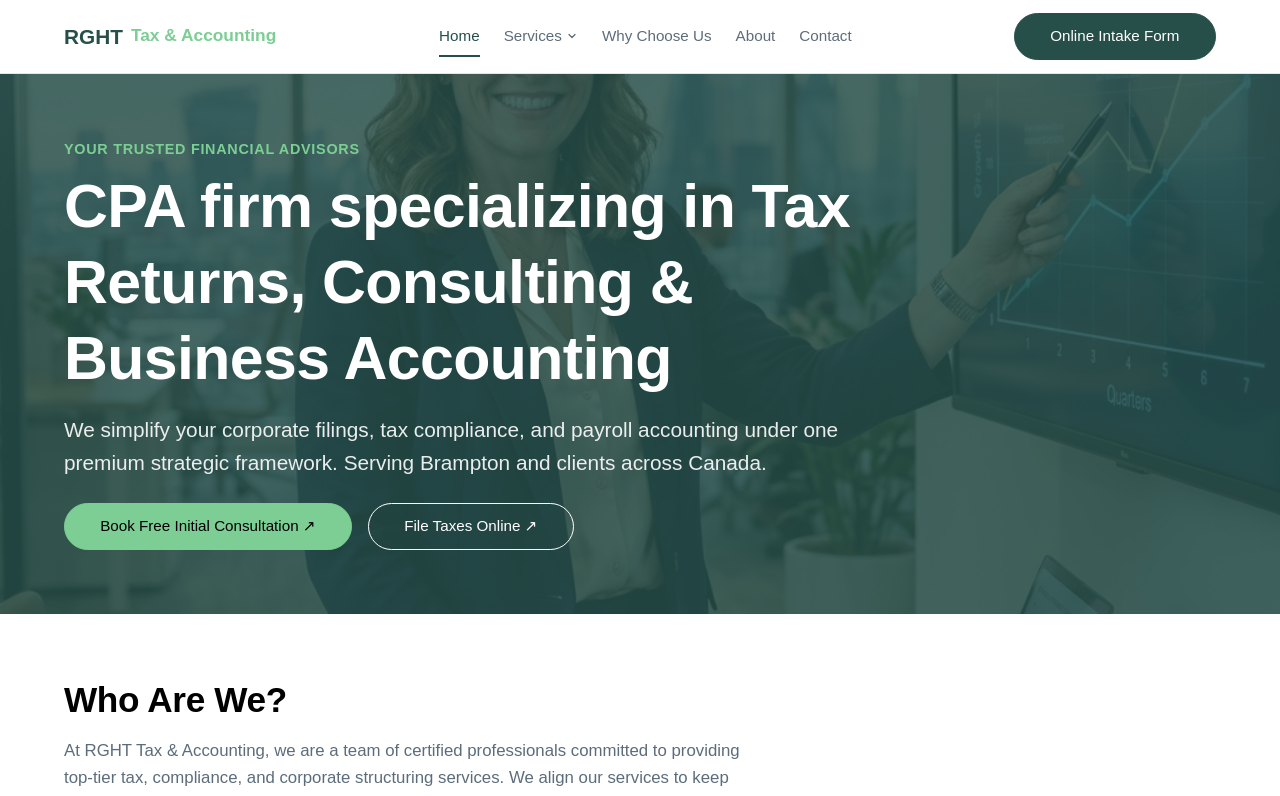
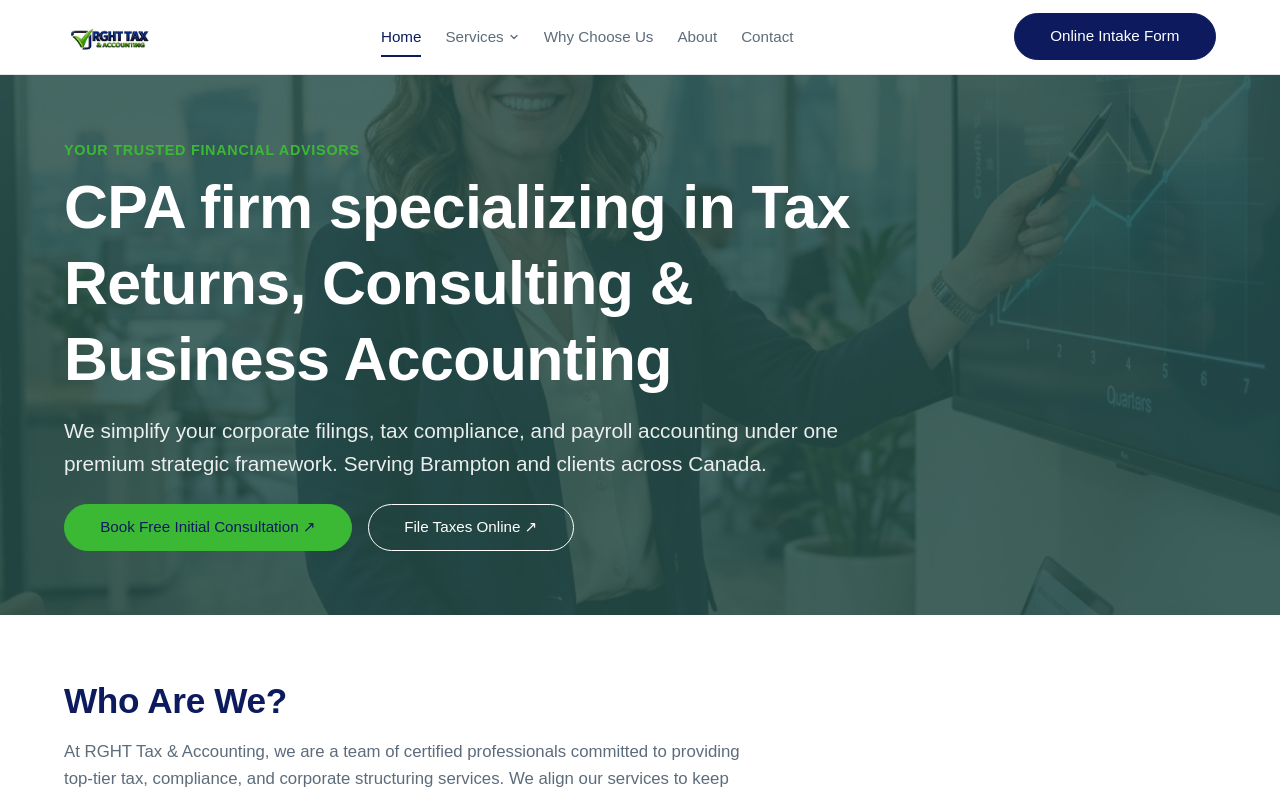
Before and after one commit to bhuvaneshdev2/RGHT-TAX-ACCOUNTING, a React (Vite) app: page / in a window 1280 px wide. Shown: the top 796 px of the page. Built offline with nearby package versions, Linux system fonts and the light colour scheme; a web font is replaced by a local one.

Commit message:
feat: add real RGHT logo image and update brand colors to navy blue + bright green

```diff
--- a/src/components/Footer.jsx
+++ b/src/components/Footer.jsx
@@ -8,7 +8,7 @@ export default function Footer() {
       <div className="container footer-grid">
         <div className="footer-col">
           <div className="footer-logo">
-            <span>RGHT</span>
+            <img src="/images/RGHTlogo.png" alt="RGHT Tax & Accounting" style={{ height: '60px', objectFit: 'contain', filter: 'brightness(0) invert(1)' }} />
           </div>
           <p style={{ fontSize: '0.9rem', marginBottom: '1.5rem', lineHeight: '1.6' }}>
             Premium CPA Tax Planning, Compliance & Accounting services for individuals, corporations, and small businesses in Brampton and across Ontario.
--- a/src/components/Header.jsx
+++ b/src/components/Header.jsx
@@ -32,7 +32,11 @@ export default function Header({ currentPage }) {
       <header className={`site-header ${isScrolled ? 'scrolled' : ''}`}>
         <div className="container header-container">
           <a href="#/" className="logo-link" onClick={closeMobileMenu}>
-            <span>RGHT</span> <small>Tax & Accounting</small>
+            <img
+              src="/images/RGHTlogo.png"
+              alt="RGHT Tax & Accounting"
+              className="header-logo-img"
+            />
           </a>
 
           {/* Desktop Navigation */}
--- a/src/index.css
+++ b/src/index.css
@@ -2,14 +2,14 @@
 
 /* --- DESIGN TOKENS --- */
 :root {
-    /* Color Palette matching gmfingroup.com */
+    /* Color Palette matching RGHT logo (navy blue + bright green) */
     --color-bg: #FFFFFF;              /* Pure White background */
     --color-bg-card: #F4F4F4;         /* Light Gray background for sections/cards */
-    --color-text-primary: #000000;    /* Pure Black for headers and readability */
+    --color-text-primary: #0D1B5E;    /* RGHT Navy Blue for headers */
     --color-text-muted: #5D6C7B;      /* Slate Gray copy */
-    --color-accent-green: #274F4A;    /* Accent Dark Teal Green (GM secondary) */
-    --color-accent-gold: #7CCE94;     /* Accent Sage Green (GM primary) */
-    --color-primary-light: #BDF0CC;   /* Mint Light Green for icon wrappers */
+    --color-accent-green: #0D1B5E;    /* RGHT Navy Blue (primary dark) */
+    --color-accent-gold: #3CB934;     /* RGHT Bright Green (primary accent) */
+    --color-primary-light: #D4F5D0;   /* Light Green for icon wrappers */
     --color-border: #E5E5E5;          /* Fine border color */
     --color-white: #FFFFFF;
     --color-alert: #EA384C;           /* Alert red */
@@ -289,6 +289,19 @@ img {
     font-weight: 700;
 }
 
+.header-logo-img {
+    height: 48px;
+    width: auto;
+    object-fit: contain;
+    display: block;
+}
+
+@media (max-width: 768px) {
+    .header-logo-img {
+        height: 36px;
+    }
+}
+
 .nav-menu {
     display: flex;
     gap: 1.5rem;
```
Also changed, not shown: public/images/RGHTlogo.png (added).
